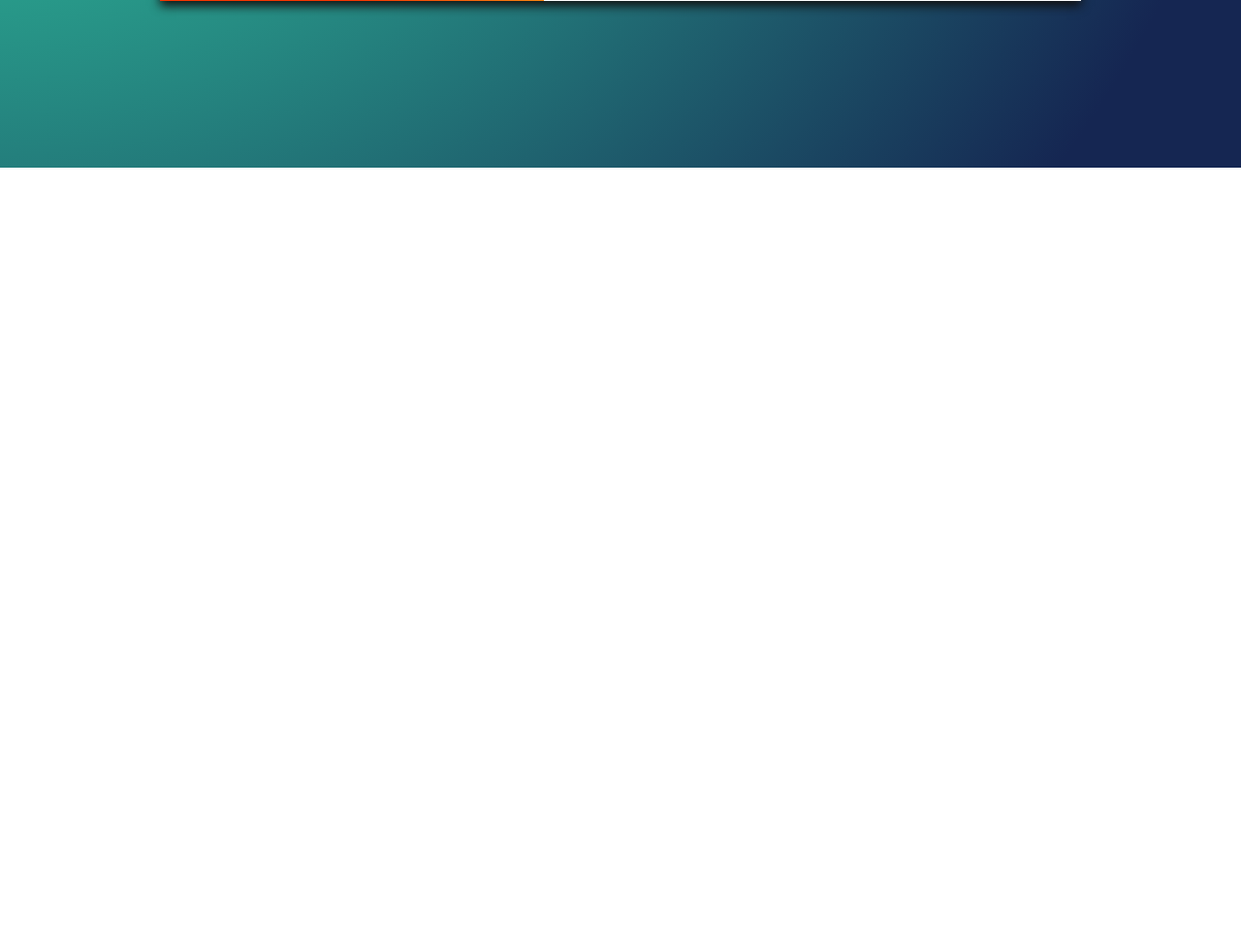
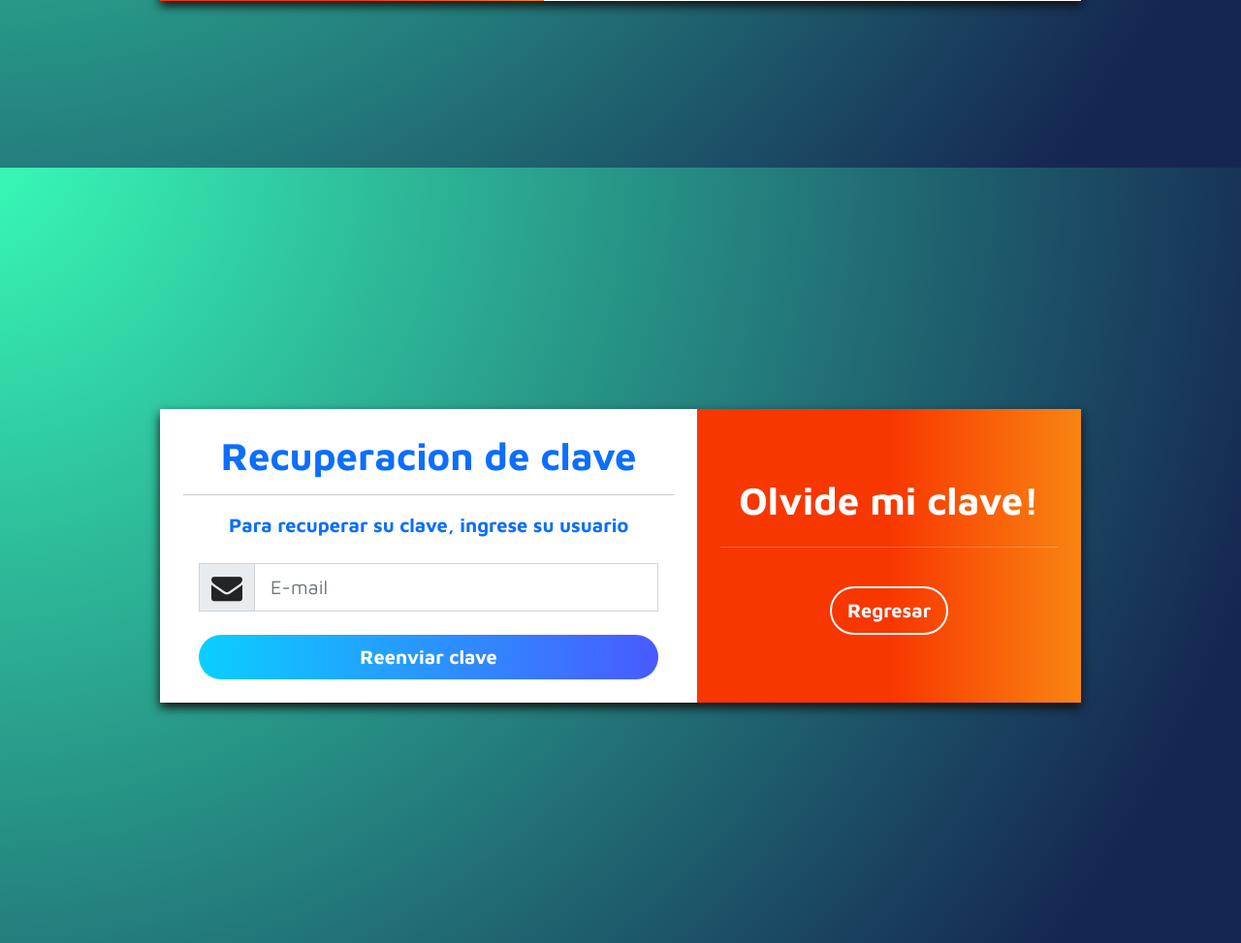
Before and after one commit to davbaster/tfg, a PHP site: page / in a window 1280 px wide. Shown: the part 1427-2400 px from the top of the page at 97% size. Before the commit the page ends 1600 px from the top, so only its background shows below. Run offline with PHP 8.4, Linux system fonts and the light colour scheme.

Commit message:
forgot password form created

```diff
--- a/web/user-system/assets/index.php
+++ b/web/user-system/assets/index.php
@@ -150,6 +150,43 @@
         </div>
         <!---------Registro Final --------->
         <!---------forgot password inicio --------->
+        <div class="row justify-content-center wrapper" id="forgot-box">
+            <div class="col-lg-10 my-auto myShadow">
+                <div class="row">
+                    <div class="col-lg-7 bg-white p-4">
+                        <h1 class="text-center fw-bold text-primary">Recuperacion de clave</h1>
+                        <hr class="my-3">
+                        <p class="text-center fw-bolder text-primary lead">Para recuperar su clave, ingrese su usuario</p>
+                        <form action="#" method="post" class="px-3" id="forgot-form">
+                            <div id="forgotAlert"></div>
+                            <!--email-->
+                            <div class="input-group input-group-lg form-group py-2">
+                                <div class="input-group-prepend small-screen">
+                                    <span class="input-group-text rounded-0">
+                                        <font size="5em"> <i class="fa fa-envelope fa-lg" aria-hidden="true"></i> </font>
+                                    </span>
+                                </div>
+                                <input type="email" name="email" id="femail" class="form-control rounded-0" placeholder="E-mail" required>
+                            </div>
+                            <!--email End-->
+                            <!-- <div class="clearfix"></div> -->
+                            <!--submit button--->
+                            <div class="form-group d-grid mt-3">
+                                <input type="submit" value="Reenviar clave" id="forgot-btn" class="btn btn-primary btn-lg myBtn">
+                            </div>
+                            <!--submit button end--->
+                        </form>
+                    </div>
+                    <!-- Tarjeta Bienvenida -->
+                    <div class="col-lg-5 d-flex flex-column justify-content-center myColor p-4">
+                        <h1 class="text-center fw-bold text-white">Olvide mi clave!</h1>
+                        <hr class="my-3 bg-light myHr">
+                        <button class="btn btn-outline-light btn-lg align-self-center fw-bolder mt-4 myLinkBtn" id="back-link">Regresar</button>
+                    </div>
+                    <!-- tarjeta bienvenida final -->
+                </div><!-- fin row -->
+            </div>
+        </div>
         <!---------forgot password final --------->
     </div>
 
```
